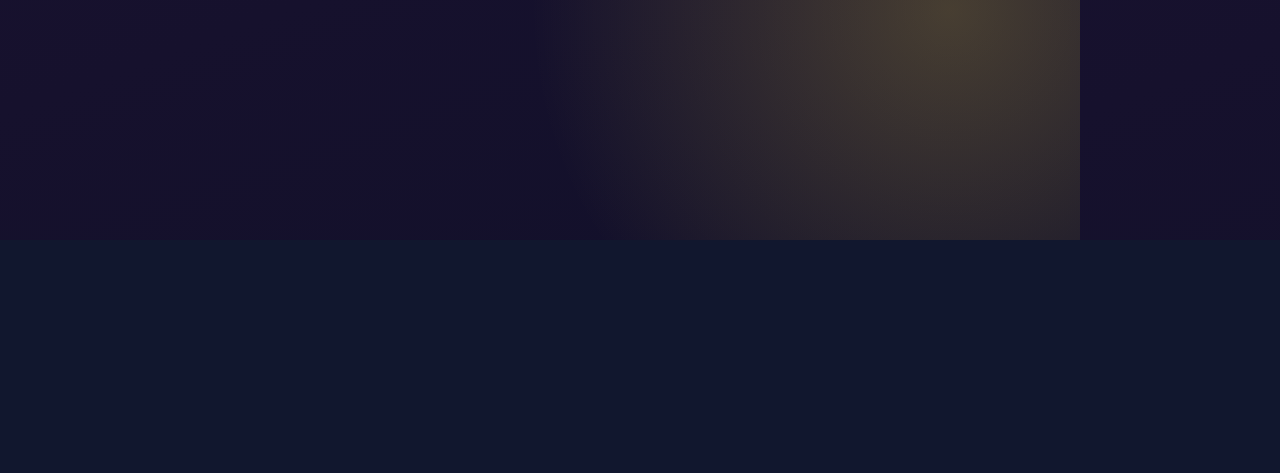
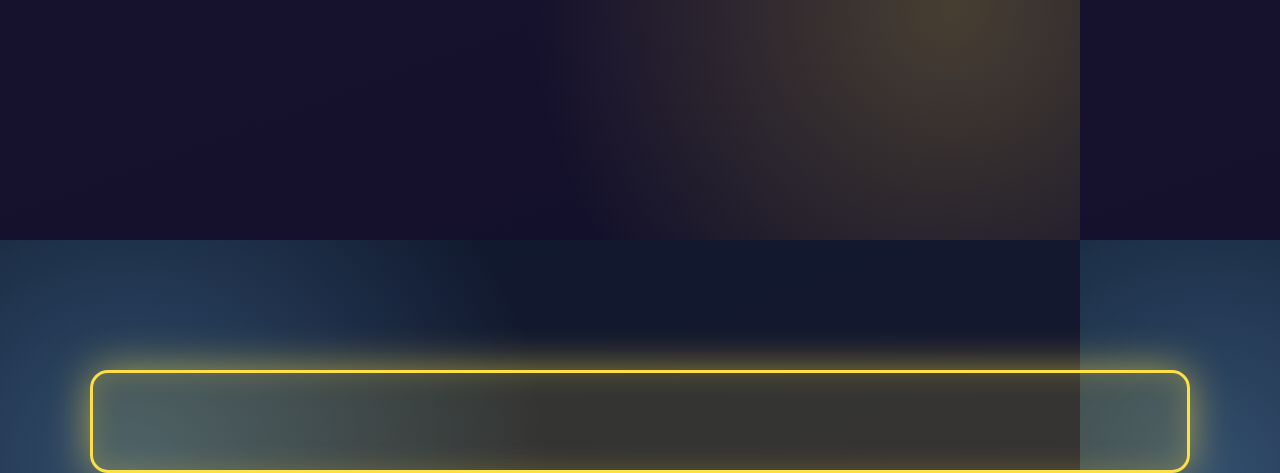
Before and after one commit to chanktb/lingora, a Python web app: template bot/template/conjugation.html.j2 in a window 1280 px wide. Shown: the part 1680-2153 px from the top of the page. Before the commit the page ends 1920 px from the top, so only its background shows below. Run offline with Jinja, Linux system fonts and the light colour scheme; the template is opened without the code that fills it: most values are stand-ins (such as "Sample title", 1, 10 or a date in 2020).

Commit message:
conjugation: voice reads pronoun+form (Я читаю), per-row highlight sync
CEO 2026-07-22 feedback: voice must read the subject pronoun too, not just
the conjugated form. And the currently-spoken row needs to highlight so the
viewer can follow along.

Voice change:
- auto_post + render_chain segment builder: TTS text becomes
  primary_pronoun + ' ' + conjugated (e.g. 'Я читаю'). For row 3 pronoun
  'он/она' we take only 'он' before the slash so TTS doesn't stumble.

Highlight overlay:
- New .row-hl CSS class (position absolute, gold border+glow, 3px, box-shadow).
- Template emits 6 overlay divs, one per form, each with data-start=voice_start
  and data-duration=voice_duration matching the composer's form_timings.
  HF's stepped virtual clock cannot drive CSS animations but IT DOES honor
  per-clip time-slicing, which is what makes the highlight jump row-to-row
  in sync with the voice.
- Overlay y positions computed as 900 + (idx-1) * 115 (row height 103 + gap 12).
  Height fixed at 103px matching .row content + padding + border.

Local test читáть: t=9 frame shows gold ring exactly on row 4 (мы читáем)
while the voice reads it. Bg 'hands turning book pages' continues to loop.

```diff
--- a/bot/template/conjugation.html.j2
+++ b/bot/template/conjugation.html.j2
@@ -137,6 +137,26 @@
         display: flex; flex-direction: column;
         gap: 12px;
       }
+      /* Highlight overlay for the currently-spoken row. One HF clip per row,
+         positioned exactly over its static row, visible only during that
+         row's voice window (data-start/data-duration). HF stepped clock
+         cannot drive CSS animations reliably but IT DOES honor per-clip
+         time-slicing, which is what we use here.
+         Row-height math (matches .row + gap below):
+           padding 14+14 + content max(62, 46+2+25) + border 2 = ~103
+           row-to-row spacing = 103 + gap 12 = 115
+           row N top = #forms.top(900) + (N-1)*115 */
+      .row-hl {
+        position: absolute;
+        pointer-events: none;
+        left: 90px; right: 90px; height: 103px;
+        border-radius: 18px;
+        border: 3px solid #fde047;
+        box-shadow: 0 0 42px rgba(253,224,71,0.60),
+                    inset 0 0 28px rgba(253,224,71,0.22);
+        background: rgba(253,224,71,0.14);
+      }
+
       .row {
         display: flex; align-items: center;
         padding: 14px 24px;
@@ -219,6 +239,16 @@
         {% endfor %}
       </div>
 
+      {# Per-row highlight overlays: visible only while the voice reads
+         that specific row. Positioned in pixel-space matching #forms rows. #}
+      {% for t in form_timings %}
+      <div class="row-hl clip"
+           style="top: {{ 900 + (t.idx - 1) * 115 }}px;"
+           data-start="{{ t.voice_start }}"
+           data-duration="{{ t.voice_duration }}"
+           data-track-index="{{ 30 + t.idx }}"></div>
+      {% endfor %}
+
       {% if use_master_audio %}
       <audio id="audio-master" class="clip" data-start="0" data-duration="{{ total_duration }}" data-track-index="7" data-volume="1.0" src="assets/audio/master.wav"></audio>
       {% else %}
```
Also changed, not shown: bot/auto_post.py (+7 -3 lines).
